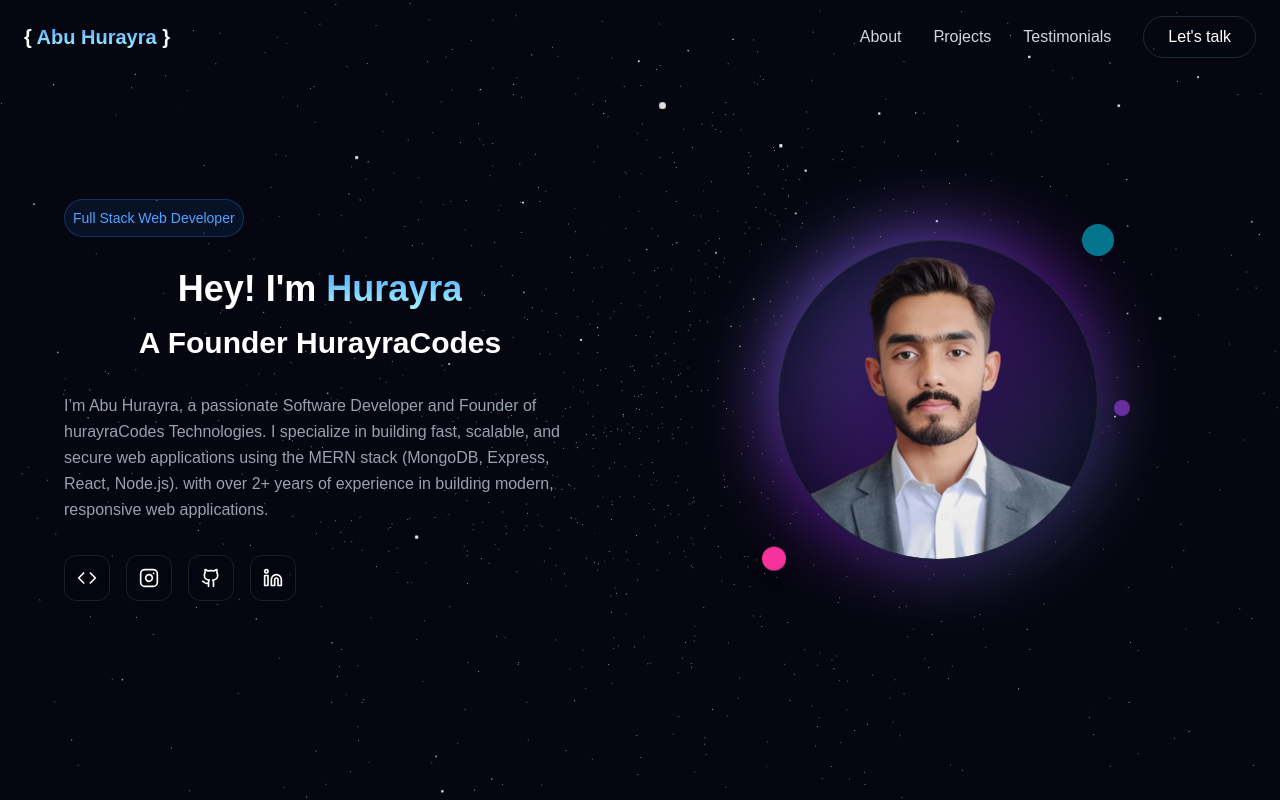
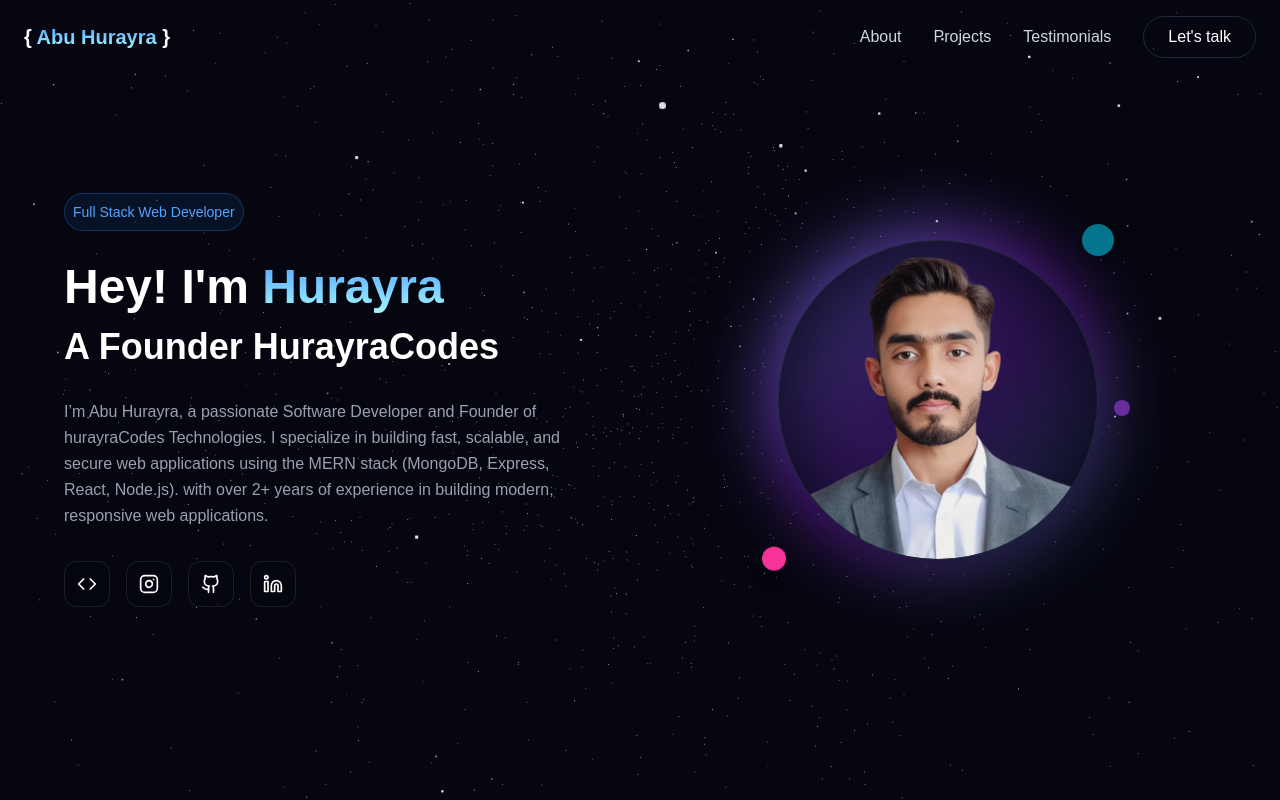
Before and after one commit to hurayracodes/abuhurayra, a React (Vite) app: page / in a window 1280 px wide. Shown: the top 800 px of the page. Built offline with nearby package versions, Linux system fonts and the light colour scheme.

Commit message:
align main heading

```diff
--- a/src/components/DecryptedText.jsx
+++ b/src/components/DecryptedText.jsx
@@ -24,7 +24,7 @@ export default function DecryptedText({
   maxIterations = 12,
   sequential = true,
   revealDirection = "start",
-  characters = "ABCDEFGHIJKLMNOPQRSTUVWXYZabcdefghijklmnopqrstuvwxyz!@#$%^&*",
+  characters = "QuraibaSuperSecretHurayra!@$%&*",
   className = "",
   parentClassName = "",
   encryptedClassName = "opacity-60",
--- a/src/ui/Hero.jsx
+++ b/src/ui/Hero.jsx
@@ -70,15 +70,15 @@ function Hero() {
               initial="hidden"
               whileInView="visible"
               viewport={{ once: true }}
-              className="space-y-4 md:w-full text-center"
+              className="space-y-4 md:w-full"
             >
-              <h1 className="text-5xl md:text-4xl font-bold">
+              <h1 className="text-5xl md:text-5xl font-bold">
                 Hey! I'm{" "}
                 <span className="bg-linear-to-b from-blue-400 to-cyan-200 bg-clip-text text-transparent relative">
                   Hurayra
                 </span>
               </h1>
-              <h1 className="text-4xl md:text-3xl sm:text-3xl sd:text-2x1 font-bold text-white">
+              <h1 className="text-4xl md:text-4xl sm:text-3xl sd:text-2x1 font-bold text-white">
                 A{" "}
                 <span className="text-blue-400">
                   <RotatingDecryptedText />
```
